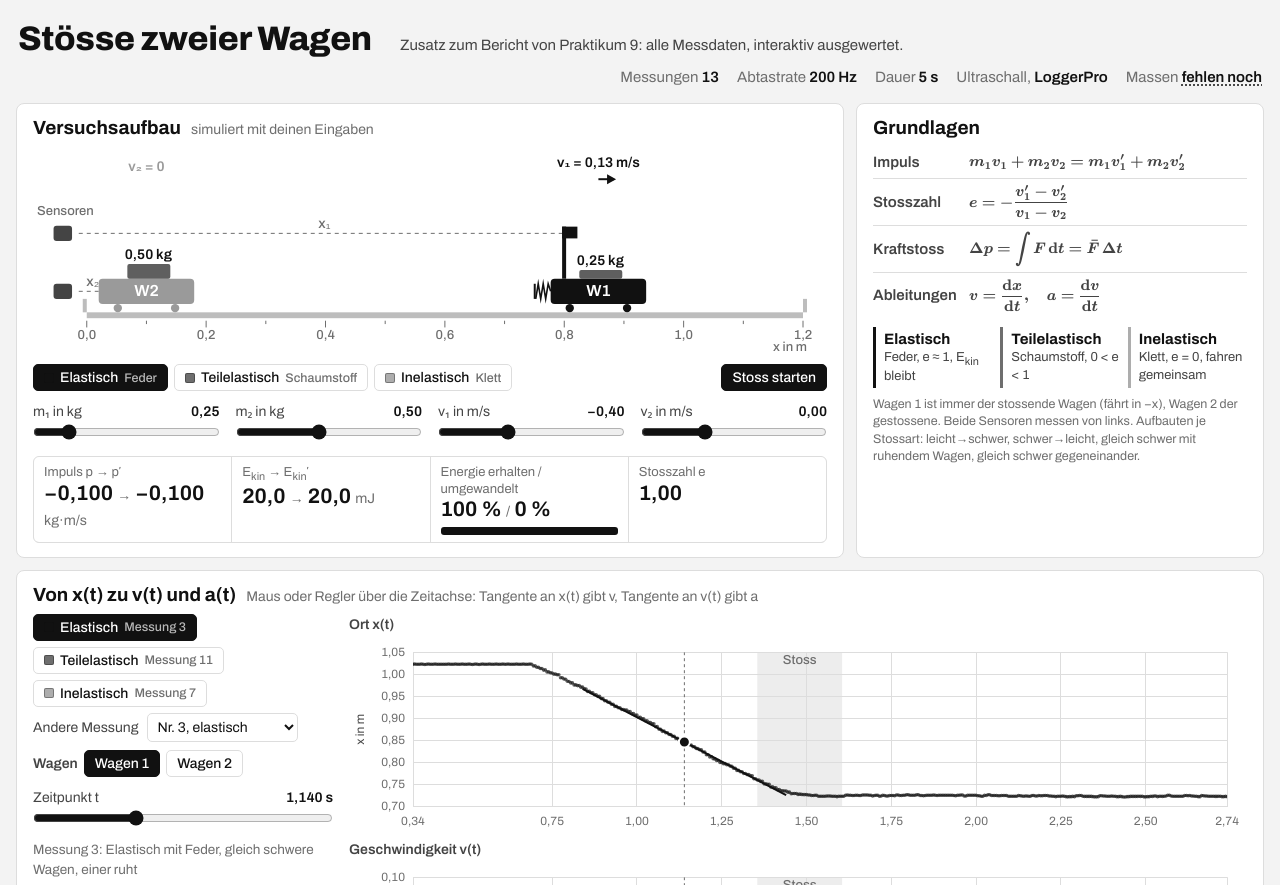
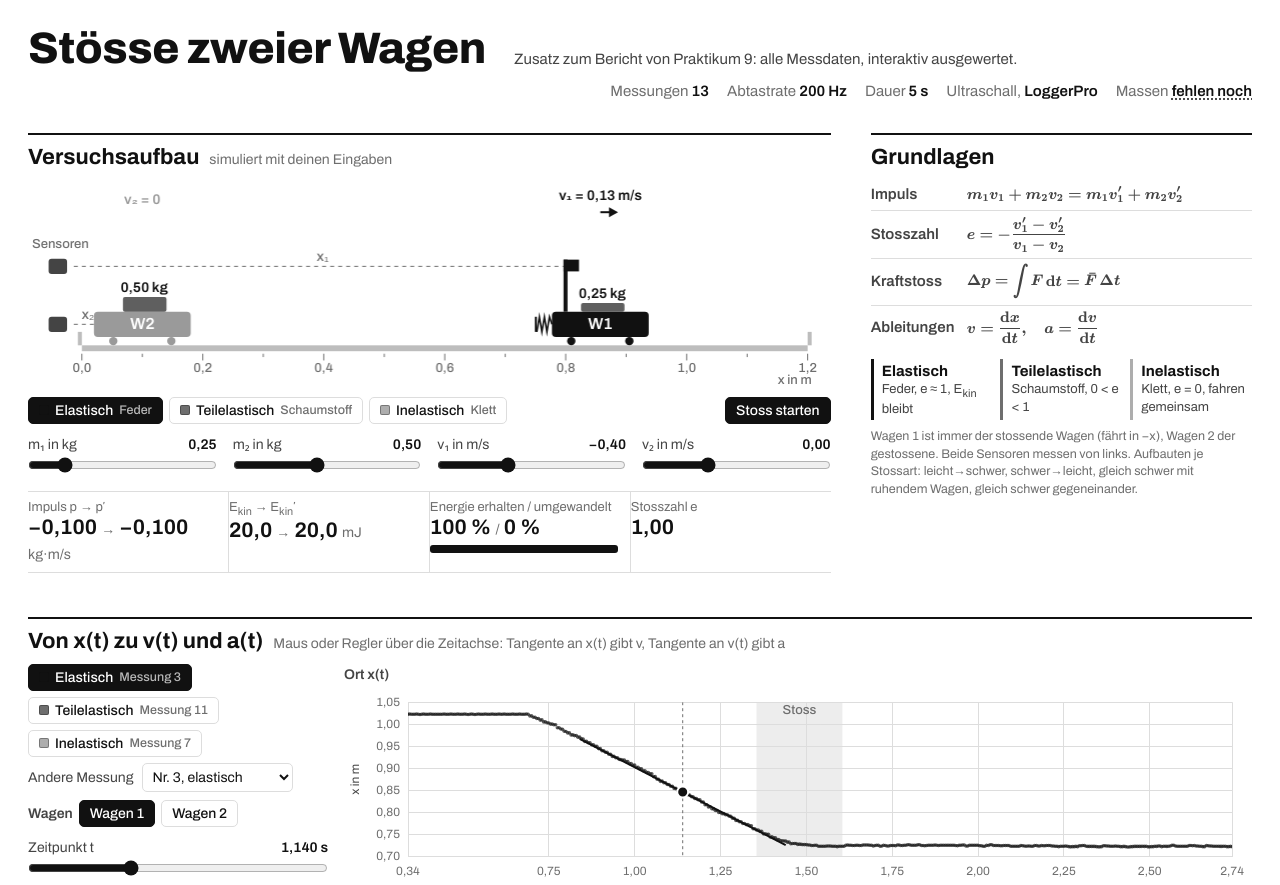
Before and after one commit to christiandavidfrey/physik-stoesse, a plain HTML site: page index.html in a window 1280 px wide. Shown: the top 885 px of the page. Drawn offline with Linux system fonts and the light colour scheme.

Commit message:
Durchgehende Seite ohne Kacheln, Abschnitte durch Linien getrennt
Co-Authored-By: Claude Opus 5.5 <noreply@anthropic.com>
Claude-Session: https://claude.ai/code/session_01Nz1Qathzn7eRxc1SmL5PtH

```diff
--- a/index.html
+++ b/index.html
@@ -35,25 +35,26 @@
 }
 *{box-sizing:border-box}
 html{-webkit-text-size-adjust:100%}
-body{margin:0;background:var(--paper);color:var(--ink);font:400 15px/1.5 "Archivo",system-ui,sans-serif;font-variant-numeric:tabular-nums}
+body{margin:0;background:var(--raised);color:var(--ink);font:400 15px/1.5 "Archivo",system-ui,sans-serif;font-variant-numeric:tabular-nums}
 :focus-visible{outline:2px solid var(--focus);outline-offset:2px;border-radius:2px}
 a{color:var(--accent)}
-.page{max-width:1680px;margin:0 auto;padding:16px}
+.page{max-width:1680px;margin:0 auto;padding:16px 28px}
+@media (max-width:640px){.page{padding:12px 16px}}
 
 /* Kopf */
-.top{display:flex;flex-wrap:wrap;align-items:flex-end;gap:10px 28px;padding:6px 2px 14px}
-.top h1{margin:0;font:800 34px/1 "Archivo",sans-serif;font-stretch:68%;letter-spacing:-.01em}
+.top{display:flex;flex-wrap:wrap;align-items:flex-end;gap:10px 28px;padding:10px 0 22px}
+.top h1{margin:0;font:800 44px/1 "Archivo",sans-serif;font-stretch:68%;letter-spacing:-.01em}
 .top p{margin:0;color:var(--ink-2);max-width:60ch}
 .facts{display:flex;flex-wrap:wrap;gap:4px 18px;margin-left:auto;font-stretch:75%;color:var(--muted)}
 .facts b{color:var(--ink);font-weight:600}
 .facts .warn b{color:var(--ink);text-decoration:underline;text-decoration-style:dotted;text-underline-offset:3px}
 
 /* Raster */
-.grid{display:grid;grid-template-columns:repeat(12,minmax(0,1fr));gap:12px}
-.panel{background:var(--raised);border:1px solid var(--rule);border-radius:8px;padding:14px 16px;min-width:0}
+.grid{display:grid;grid-template-columns:repeat(12,minmax(0,1fr));gap:44px 40px;margin-top:8px}
+.panel{min-width:0;border-top:2px solid var(--ink);padding-top:10px}
 .s4{grid-column:span 4}.s8{grid-column:span 8}.s12{grid-column:span 12}
-@media (max-width:1100px){.s4,.s8{grid-column:span 12}}
-.panel h2{margin:0 0 8px;font:700 19px/1.1 "Archivo",sans-serif;font-stretch:75%;display:flex;align-items:baseline;gap:10px;flex-wrap:wrap}
+@media (max-width:1100px){.grid{grid-template-columns:1fr}.s4,.s8,.s12{grid-column:auto}}
+.panel h2{margin:0 0 10px;font:700 22px/1.1 "Archivo",sans-serif;font-stretch:75%;display:flex;align-items:baseline;gap:10px;flex-wrap:wrap}
 .panel h2 small{font-weight:400;color:var(--muted);font-size:14px}
 .sub{color:var(--muted);font-size:13.5px;margin:0 0 8px}
 
@@ -86,9 +87,9 @@ input[type=range]{width:100%;accent-color:var(--accent);margin:2px 0 0}
 select{font:500 14px "Archivo",sans-serif;font-stretch:80%;color:var(--ink);background:var(--raised);border:1px solid var(--rule);border-radius:5px;padding:5px 6px}
 
 /* Kennzahlen */
-.kpis{display:grid;grid-template-columns:repeat(4,minmax(0,1fr));gap:1px;background:var(--rule);border:1px solid var(--rule);border-radius:6px;overflow:hidden;margin-top:10px}
+.kpis{display:grid;grid-template-columns:repeat(4,minmax(0,1fr));gap:1px;background:var(--rule);border-top:1px solid var(--rule);border-bottom:1px solid var(--rule);margin-top:12px}
 @media (max-width:640px){.kpis{grid-template-columns:repeat(2,minmax(0,1fr))}}
-.fig{background:var(--raised);padding:7px 10px}
+.fig{background:var(--raised);padding:7px 12px 7px 0}
 .fig div{font-stretch:75%;color:var(--muted);font-size:13px;line-height:1.25}
 .fig strong{display:block;font:650 21px/1.2 "Archivo",sans-serif;font-stretch:80%}
 .fig small{display:block;color:var(--muted);font-size:12px;font-stretch:80%;line-height:1.3}
@@ -106,6 +107,7 @@ canvas.track{display:block;width:100%;height:210px}
 .dlayout{display:grid;grid-template-columns:300px minmax(0,1fr);gap:16px}
 @media (max-width:900px){.dlayout{grid-template-columns:1fr}}
 .dside .kpis{grid-template-columns:1fr 1fr}
+.dside .fig{padding-left:0}
 .stack{display:grid;gap:2px}
 .slabel{font-stretch:75%;font-weight:600;font-size:14px;color:var(--ink-2)}
 .box{position:relative}
@@ -134,7 +136,7 @@ td .swatch{margin-right:6px}
 .note{font-size:12.5px;color:var(--muted);margin:8px 0 0;line-height:1.4}
 .run{font:500 14px "Archivo",sans-serif;font-stretch:80%;color:var(--ink);background:transparent;border:1px solid var(--rule);border-radius:5px;padding:4px 9px;cursor:pointer}
 .run[aria-pressed="true"]{background:var(--ink);color:var(--raised);border-color:var(--ink)}
-footer{color:var(--muted);font-size:13px;font-stretch:80%;padding:14px 2px 4px}
+footer{color:var(--muted);font-size:13px;font-stretch:80%;padding:40px 0 8px;margin-top:40px;border-top:1px solid var(--rule)}
 </style>
 </head>
 <body>
```
